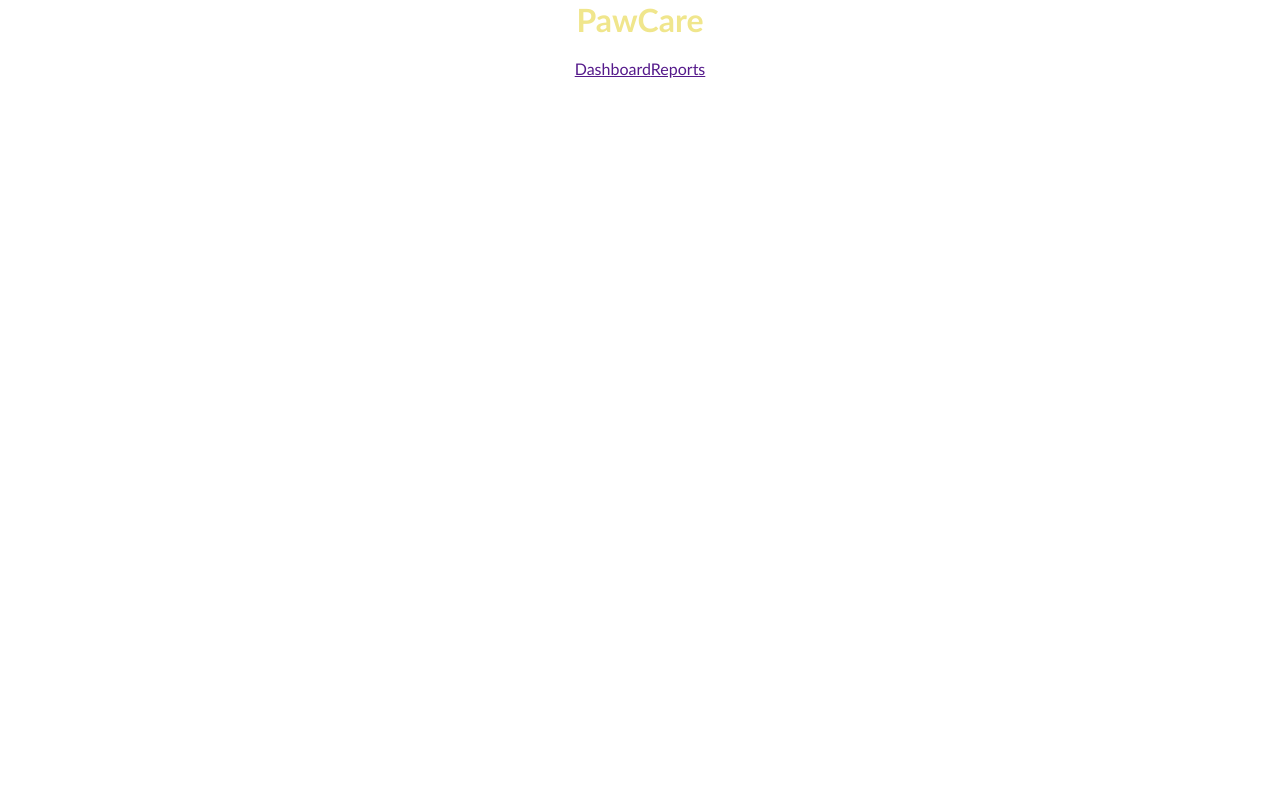
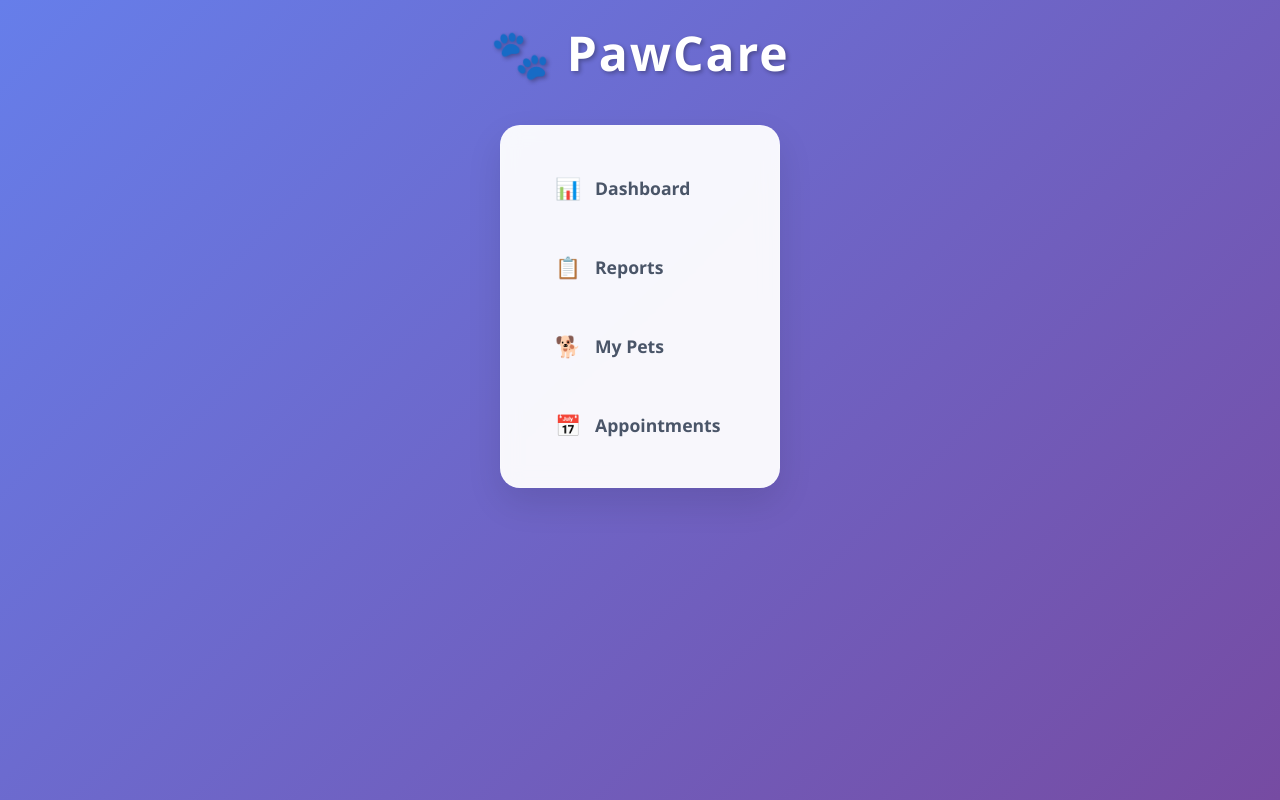
Before and after one commit to MukeshK2335/PawCare, a React (Vite) app: page / in a window 1280 px wide. Built offline with nearby package versions, Linux system fonts and the light colour scheme.

Commit message:
updated layout

```diff
--- a/src/Components/Layout.jsx
+++ b/src/Components/Layout.jsx
@@ -1,14 +1,32 @@
 import React from "react";
 import '../Style/Layout.css';
-const Layout = ()=>{
+
+const Layout = () => {
     return (
         <div className="LayoutContainer">
-            <h1 className="heading">PawCare</h1>
-            <nav>
-                <a href="">Dashboard</a>
-                <a href="">Reports</a>
+            <header className="header">
+                <h1 className="heading">🐾 PawCare</h1>
+            </header>
+            <nav className="navigation">
+                <a href="#dashboard" className="nav-link">
+                    <span className="nav-icon">📊</span>
+                    Dashboard
+                </a>
+                <a href="#reports" className="nav-link">
+                    <span className="nav-icon">📋</span>
+                    Reports
+                </a>
+                <a href="#pets" className="nav-link">
+                    <span className="nav-icon">🐕</span>
+                    My Pets
+                </a>
+                <a href="#appointments" className="nav-link">
+                    <span className="nav-icon">📅</span>
+                    Appointments
+                </a>
             </nav>
         </div>
     )
 }
-export default Layout
+
+export default Layout;
--- a/src/Style/Layout.css
+++ b/src/Style/Layout.css
@@ -1,18 +1,104 @@
-*{
-    margin:0;
-    padding:0;
+* {
+    margin: 0;
+    padding: 0;
     box-sizing: border-box;
 }
-.LayoutContainer{
 
-   font-family: 'Gill Sans', 'Gill Sans MT', Calibri, 'Trebuchet MS', sans-serif;
-   display: flex;
-   justify-content: center;
+.LayoutContainer {
+    font-family: 'Segoe UI', Tahoma, Geneva, Verdana, sans-serif;
+    min-height: 100vh;
+    background: linear-gradient(135deg, #667eea 0%, #764ba2 100%);
+    display: flex;
     flex-direction: column;
-    align-items:center;
+    align-items: center;
+    padding: 20px;
+}
 
+.header {
+    margin-bottom: 40px;
 }
-.heading{
-    color: khaki;
-    padding-bottom:20px;
+
+.heading {
+    color: #ffffff;
+    font-size: 3rem;
+    font-weight: 700;
+    text-shadow: 2px 2px 4px rgba(0, 0, 0, 0.3);
+    text-align: center;
+    letter-spacing: 2px;
 }
+
+.navigation {
+    background: rgba(255, 255, 255, 0.95);
+    border-radius: 20px;
+    padding: 30px;
+    box-shadow: 0 15px 35px rgba(0, 0, 0, 0.1);
+    backdrop-filter: blur(10px);
+    border: 1px solid rgba(255, 255, 255, 0.2);
+    display: flex;
+    flex-direction: column;
+    gap: 15px;
+    min-width: 280px;
+}
+
+.nav-link {
+    display: flex;
+    align-items: center;
+    gap: 12px;
+    padding: 15px 20px;
+    text-decoration: none;
+    color: #4a5568;
+    font-weight: 600;
+    font-size: 1.1rem;
+    border-radius: 12px;
+    transition: all 0.3s ease;
+    border: 2px solid transparent;
+}
+
+.nav-link:hover {
+    background: linear-gradient(135deg, #667eea 0%, #764ba2 100%);
+    color: white;
+    transform: translateY(-2px);
+    box-shadow: 0 8px 20px rgba(102, 126, 234, 0.4);
+    border-color: rgba(255, 255, 255, 0.3);
+}
+
+.nav-icon {
+    font-size: 1.3rem;
+    display: flex;
+    align-items: center;
+    justify-content: center;
+    width: 30px;
+    height: 30px;
+}
+
+/* Responsive design */
+@media (max-width: 768px) {
+    .heading {
+        font-size: 2.5rem;
+    }
+
+    .navigation {
+        min-width: 250px;
+        padding: 20px;
+    }
+
+    .nav-link {
+        font-size: 1rem;
+        padding: 12px 16px;
+    }
+}
+
+@media (max-width: 480px) {
+    .LayoutContainer {
+        padding: 15px;
+    }
+
+    .heading {
+        font-size: 2rem;
+    }
+
+    .navigation {
+        min-width: 200px;
+        padding: 15px;
+    }
+}
```
